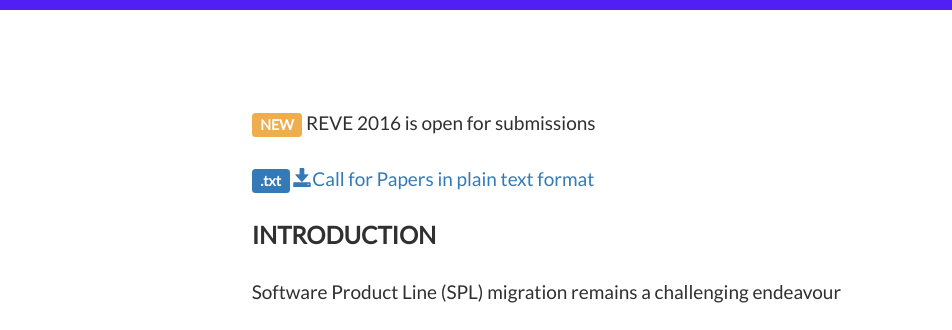
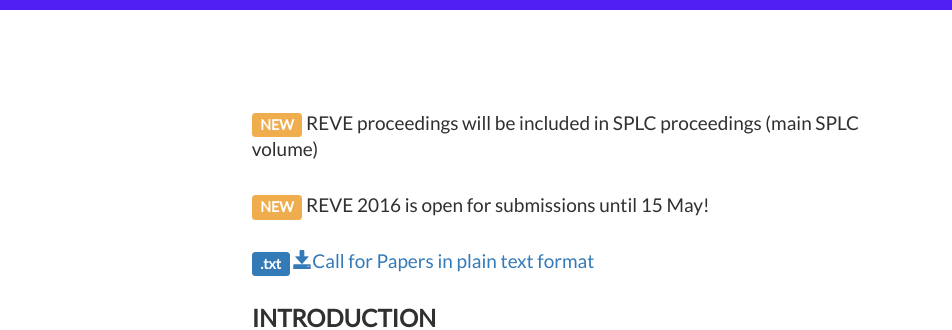
Before and after one commit to reveworkshop/reveworkshop.github.io, a plain HTML site: page index.html in a window 1280 px wide. Shown: the part 419-749 px from the top of the page, 0-952 px from the left. Drawn offline with nearby package versions, Linux system fonts and the light colour scheme; some packages are replaced by stand-ins of ours.

Commit message:
news about proceedings

```diff
--- a/index.html
+++ b/index.html
@@ -227,7 +227,8 @@
   <div class="row">
    <div class="col-sm-2"></div>
     <div class="col-sm-7">
-	<h4><span class="label label-warning">NEW</span> REVE 2016 is open for submissions</h4>
+    <h4><span class="label label-warning">NEW</span> REVE proceedings will be included in SPLC proceedings (main SPLC volume)</h4>
+	<h4><span class="label label-warning">NEW</span> REVE 2016 is open for submissions until 15 May!</h4>
 	<h4><span class="label label-primary">.txt</span> <a href="./files/cfp.txt" target="_new"><span class="glyphicon glyphicon-save"></span>Call for Papers in plain text format</a> </h4>
 <h2>Introduction</h2>
 <h4>Software Product Line (SPL) migration remains a challenging endeavour</h4>
@@ -346,6 +347,7 @@ Tool support for SPL migration
     <div class="col-sm-8">
 <h2>Submission details</h2>
 <p></p>
+<p>REVE proceedings will be included in SPLC proceedings (main SPLC volume)</p>
 <p>
 <b>Submission types:</b> Authors interested in participating in the workshop are requested to submit either:
 </p>
```
